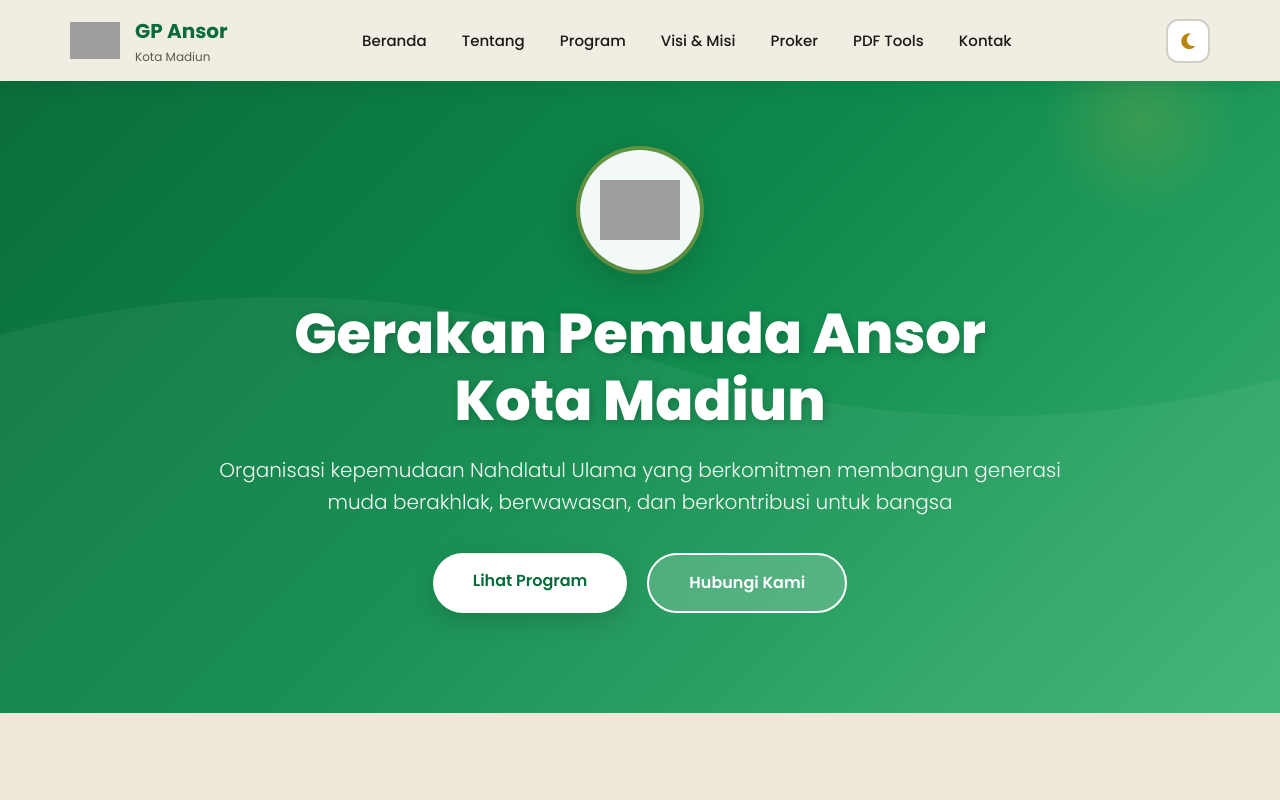
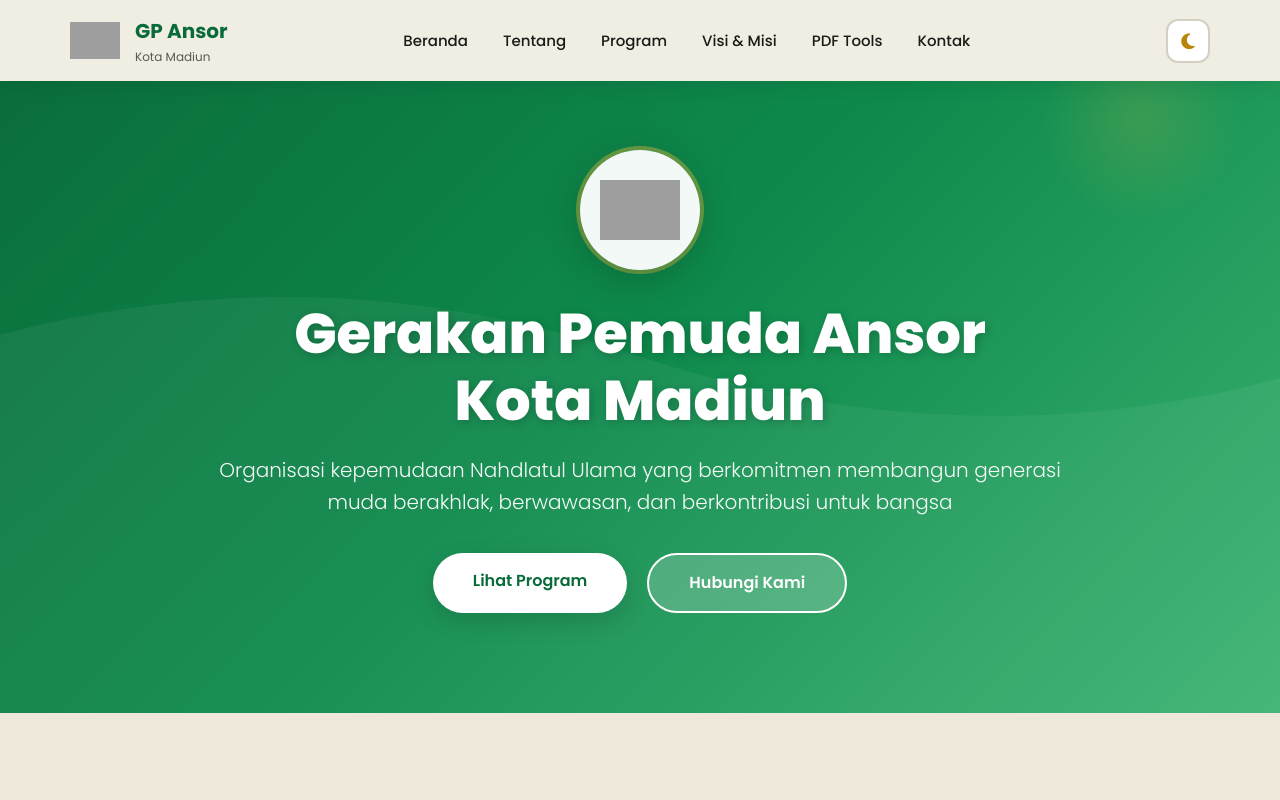
Before and after one commit to livingleaf/ansorkotamadiun, a SvelteKit app: page / in a window 1280 px wide. Shown: the top 800 px of the page. Built offline with nearby package versions, Linux system fonts and the light colour scheme; grey boxes are pictures that could not be loaded.

Commit message:
refactor: remove nav proker

```diff
--- a/src/routes/+page.svelte
+++ b/src/routes/+page.svelte
@@ -91,7 +91,6 @@
             <li><a href="#tentang">Tentang</a></li>
             <li><a href="#program">Program</a></li>
             <li><a href="#visi-misi">Visi & Misi</a></li>
-            <li><a href="/e/proker">Proker</a></li>
             <li><a href="/tools">PDF Tools</a></li>
             <li><a href="#kontak">Kontak</a></li>
         </ul>
```
